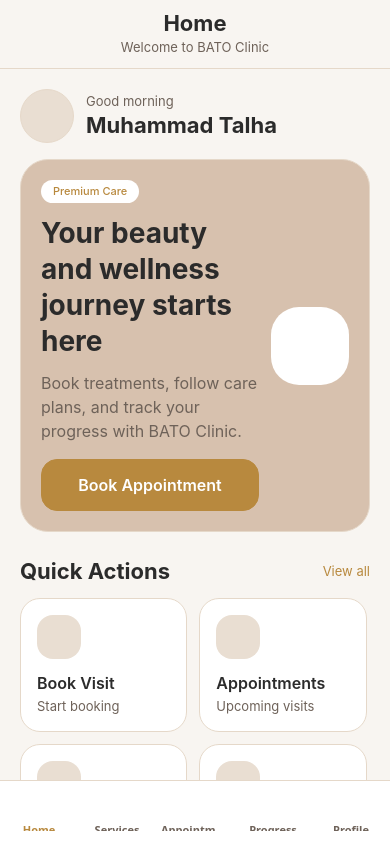
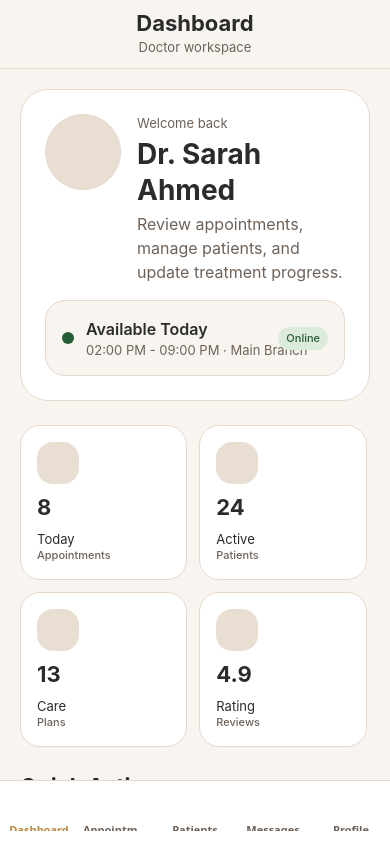
Before and after one commit to talhaansari77/Bato-Mobile, a React Native app: screen / in a window 390 px wide. Built offline with nearby package versions, Linux system fonts and the light colour scheme.

Commit message:
Design doctor dashboard screen

```diff
--- a/src/core/navigation/RootNavigator.tsx
+++ b/src/core/navigation/RootNavigator.tsx
@@ -20,7 +20,7 @@
   }
 
   return (
-    <Stack.Navigator screenOptions={{ headerShown: false }}>
+    <Stack.Navigator initialRouteName="DoctorApp" screenOptions={{ headerShown: false }}>
       {/* {status === "authenticated" && user?.role === "Patient" ? (
       ) : status === "authenticated" && user?.role === "Doctor" ? (
       ) : status === "authenticated" && user?.role === "Admin" ? (
```
